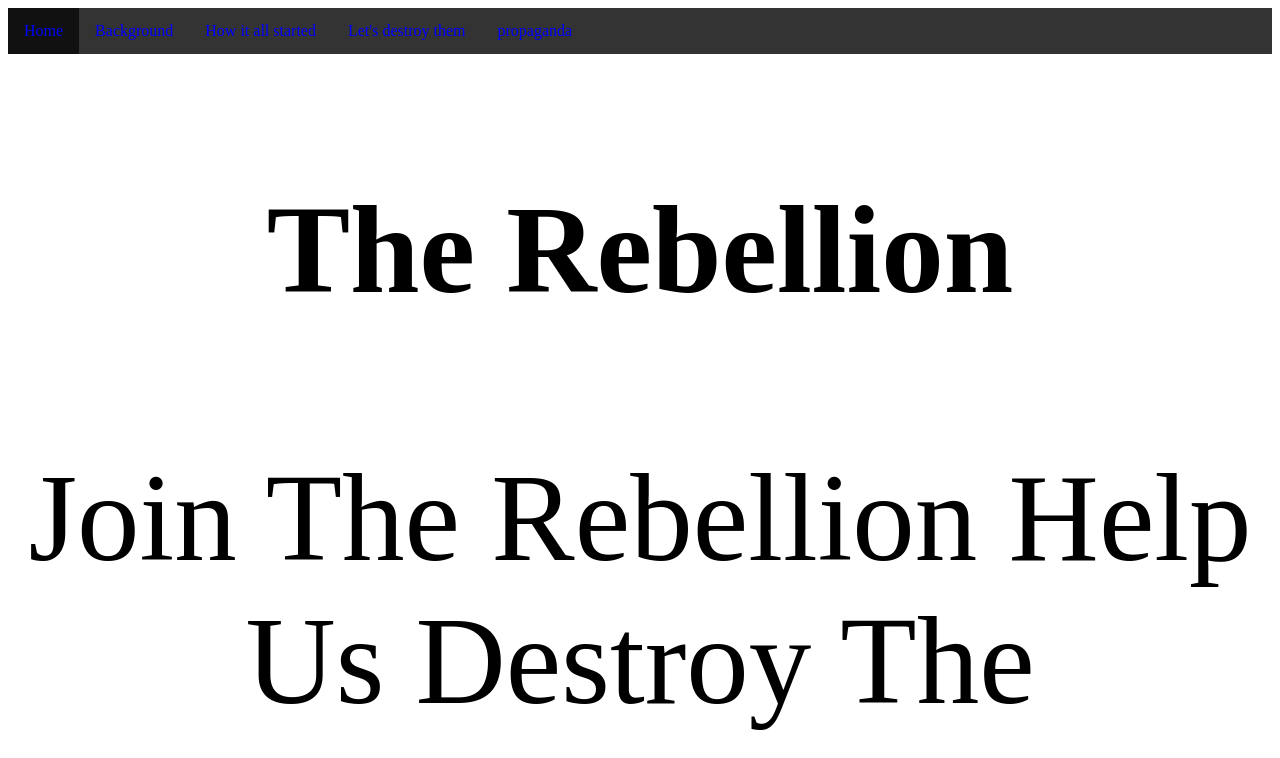
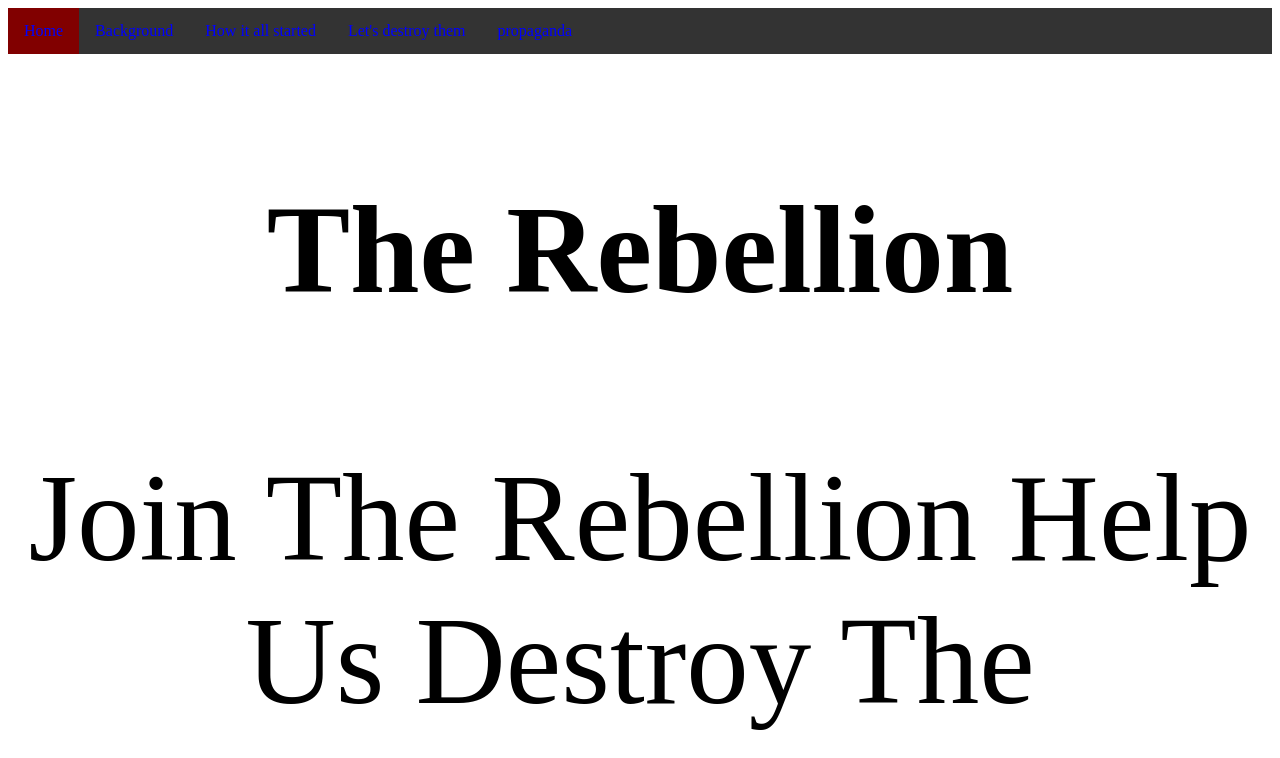
Before and after one commit to janrivas/project4, a plain HTML site: page index.html in a window 1280 px wide. In both pictures the pointer is over the link "Home". Shown: the top 758 px of the page. Drawn offline with Linux system fonts and the light colour scheme.

Commit message:
Update index.html

```diff
--- a/index.html
+++ b/index.html
@@ -23,7 +23,7 @@ li a {
 }
 
 li a:hover {
-    background-color: #111;
+    background-color: #810000;
 }
 </style>
 </head>
```
